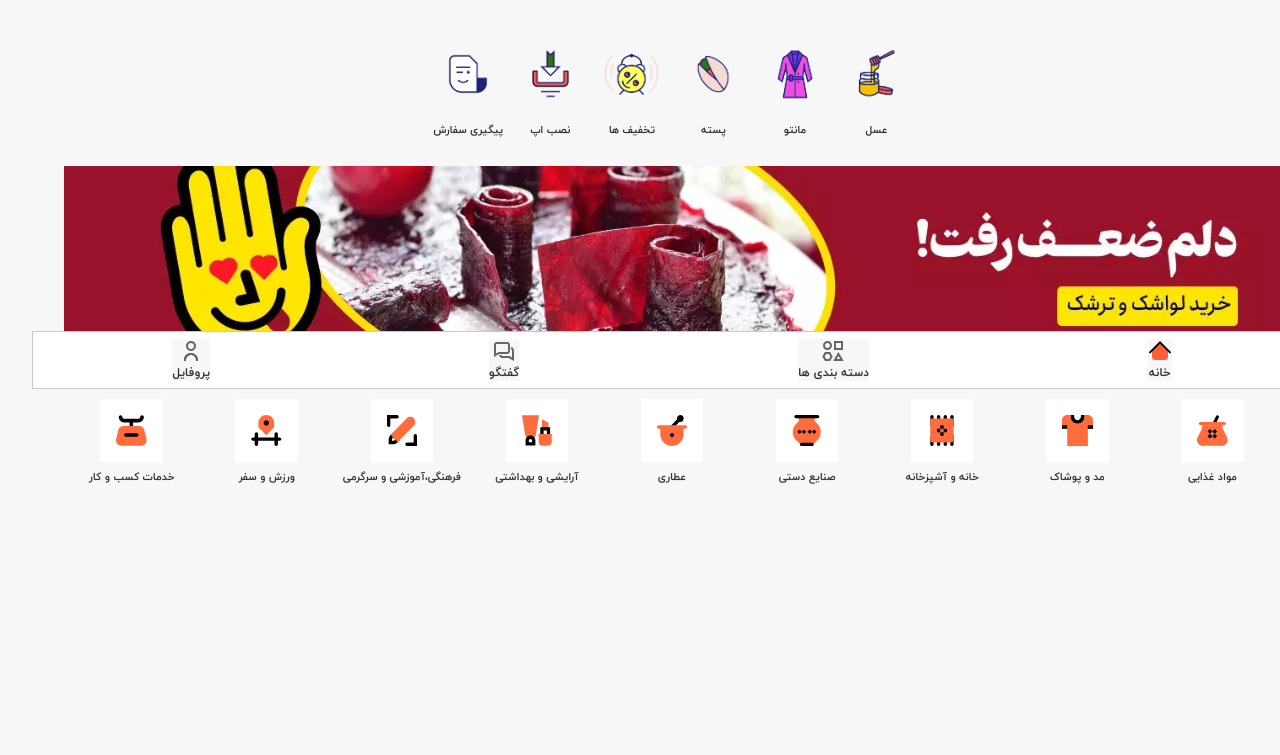
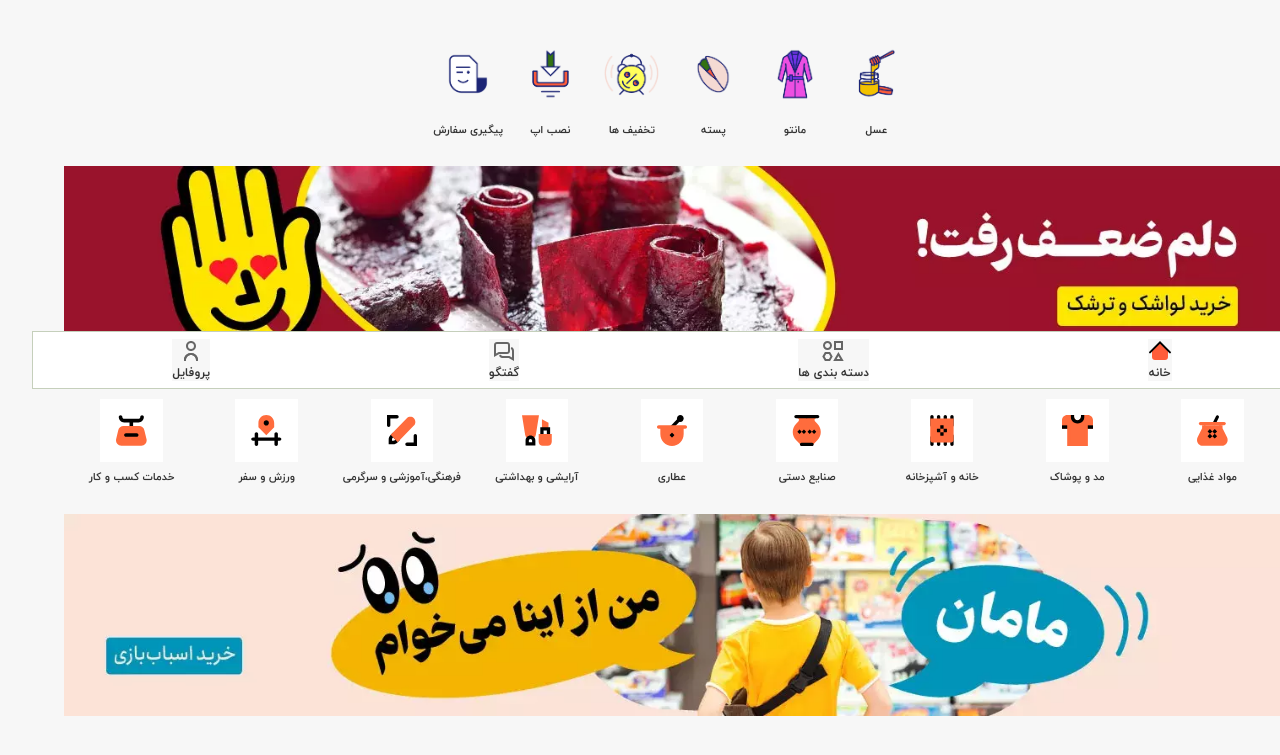
Before and after one commit to MHPourhasani/basalam-clone, a plain HTML site: page index.html in a window 1280 px wide. Shown: the part 411-1166 px from the top of the page. Before the commit the page ends 904 px from the top, so only its background shows below. Drawn offline with Linux system fonts and the light colour scheme.

Commit message:
add toy baner

```diff
--- a/index.html
+++ b/index.html
@@ -174,6 +174,9 @@
 					</li>
 				</ul>
 			</section>
+
+			<!-- toy baner -->
+			<section class="toy-baner"><img src="/src/images/toy_baner.webp" alt="toy baner" /></section>
 		</main>
 
 		<footer></footer>
--- a/styles/sass/sassStyles.scss
+++ b/styles/sass/sassStyles.scss
@@ -2,7 +2,7 @@
 @import 'mixins';
 
 * {
-    @include normalize
+    @include normalize;
 }
 
 .mobile-menu{
@@ -31,6 +31,7 @@
 
 main {
     @include flexStyles(column,center,center);
+    margin-bottom: 3rem;
 }
 
 .golab-baner{
@@ -116,3 +117,13 @@ main {
         margin-bottom: 0.5rem;
     }
 }
+
+.toy-baner {
+    width: 95vw;
+    height: auto;
+    margin: 1.3rem 0;
+
+    img{
+        width: 100%;
+    }
+}
```
Also changed, not shown: styles/css/sassStyles.css, 1 other file.
